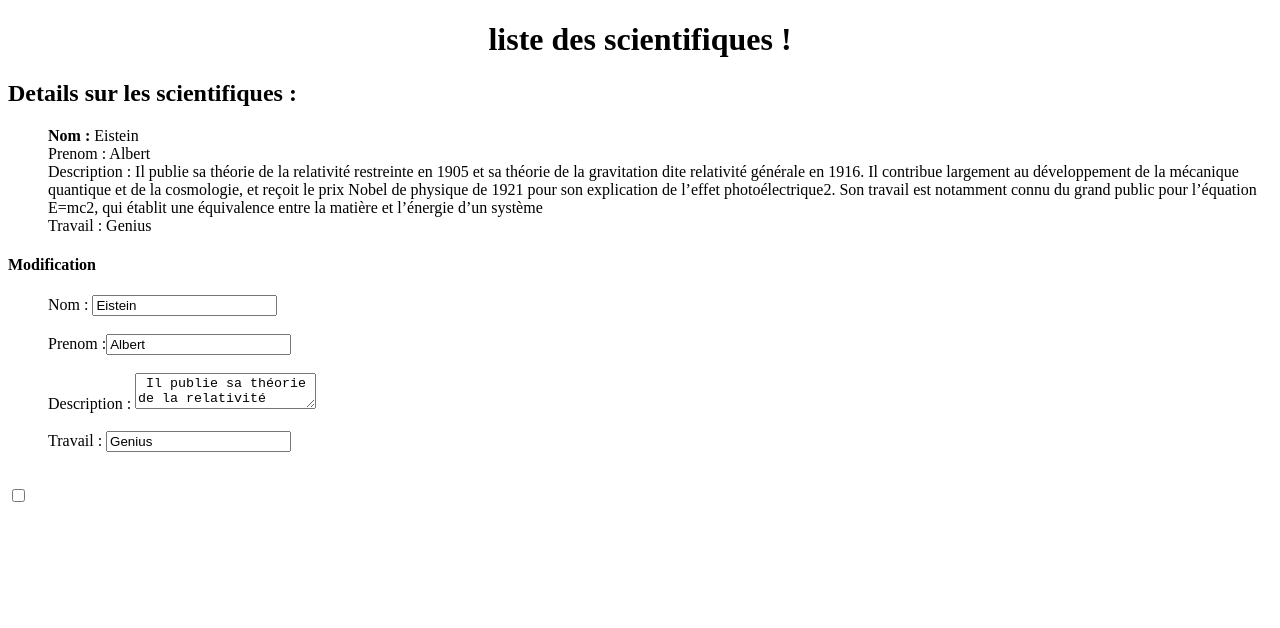
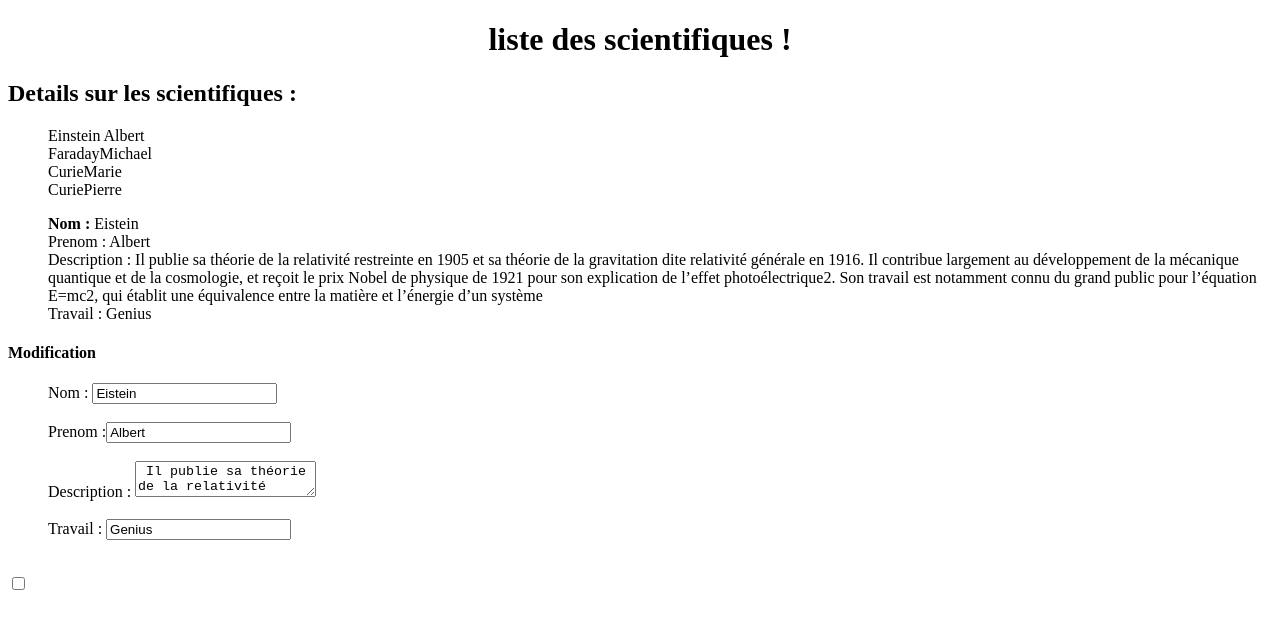
Before and after one commit to Pcharlet/Angular_01, an Angular app in the folder nouvelle-app/: page / in a window 1280 px wide. Shown: the top 628 px of the page. Built offline with nearby package versions, Linux system fonts and the light colour scheme.

Commit message:
add_list

```diff
--- a/nouvelle-app/src/app/app.component.html
+++ b/nouvelle-app/src/app/app.component.html
@@ -5,6 +5,10 @@
   </h1>
 </div>
 <h2>Details sur les scientifiques : </h2>
+
+<ol>
+  <li *ngFor="let p of liste">{{p.nom}}{{p.prenom}}</li>
+</ol>
 <ul>
   <li><strong>Nom :</strong> {{ personne.nom }}</li>
   <li>Prenom : {{ personne.prenom }}</li>
--- a/nouvelle-app/src/app/app.component.ts
+++ b/nouvelle-app/src/app/app.component.ts
@@ -6,15 +6,15 @@ import { Component } from '@angular/core';
   styleUrls: ['./app.component.css']
 })
 export class AppComponent {
-  personne= {
-    title : 'liste des scientifiques',
-    nom : 'Eistein',
-    prenom : 'Albert',
-    description : ' Il publie sa théorie de la relativité restreinte en 1905 et sa théorie de la gravitation dite relativité ' +
+  personne= {title : 'liste des scientifiques', nom : 'Eistein', prenom : 'Albert', description : ' Il publie sa théorie de la relativité restreinte en 1905 et sa théorie de la gravitation dite relativité ' +
       'générale en 1916. Il contribue largement au développement de la mécanique quantique et de la cosmologie, et reçoit le ' +
       'prix Nobel de physique de 1921 pour son explication de l’effet photoélectrique2. Son travail est notamment connu ' +
-      'du grand public pour l’équation E=mc2, qui établit une équivalence entre la matière et l’énergie d’un système',
-    travail : 'Genius',
+      'du grand public pour l’équation E=mc2, qui établit une équivalence entre la matière et l’énergie d’un système', travail : 'Genius',
   };
 
+  liste = [{nom :" Einstein ", prenom : "Albert", description :"Il publie sa théorie de la relativité restreinte en 1905 et sa théorie de la gravitation dite relativité générale en 1916. Il contribue largement au développement de la mécanique quantique et de la cosmologie, et reçoit le prix Nobel de physique de 1921 pour son explication de l’effet photoélectrique2. Son travail est notamment connu du grand public pour l’équation E=mc2, qui établit une équivalence entre la matière et l’énergie d’un système.", travail : "Relativité Générale"},
+    {nom :"Faraday", prenom : "Michael", description :"Il publie sa théorie de la relativité restreinte en 1905 et sa théorie de la gravitation dite relativité générale en 1916. Il contribue largement au développement de la mécanique quantique et de la cosmologie, et reçoit le prix Nobel de physique de 1921 pour son explication de l’effet photoélectrique2. Son travail est notamment connu du grand public pour l’équation E=mc2, qui établit une équivalence entre la matière et l’énergie d’un système.", travail : "Relativité Générale"},
+    {nom :"Curie", prenom : "Marie", description :"Il publie sa théorie de la relativité restreinte en 1905 et sa théorie de la gravitation dite relativité générale en 1916. Il contribue largement au développement de la mécanique quantique et de la cosmologie, et reçoit le prix Nobel de physique de 1921 pour son explication de l’effet photoélectrique2. Son travail est notamment connu du grand public pour l’équation E=mc2, qui établit une équivalence entre la matière et l’énergie d’un système.", travail : "Relativité Générale"},
+    {nom :"Curie", prenom : "Pierre", description :"Il publie sa théorie de la relativité restreinte en 1905 et sa théorie de la gravitation dite relativité générale en 1916. Il contribue largement au développement de la mécanique quantique et de la cosmologie, et reçoit le prix Nobel de physique de 1921 pour son explication de l’effet photoélectrique2. Son travail est notamment connu du grand public pour l’équation E=mc2, qui établit une équivalence entre la matière et l’énergie d’un système.", travail : "Relativité Générale"}]
+
 }
```
